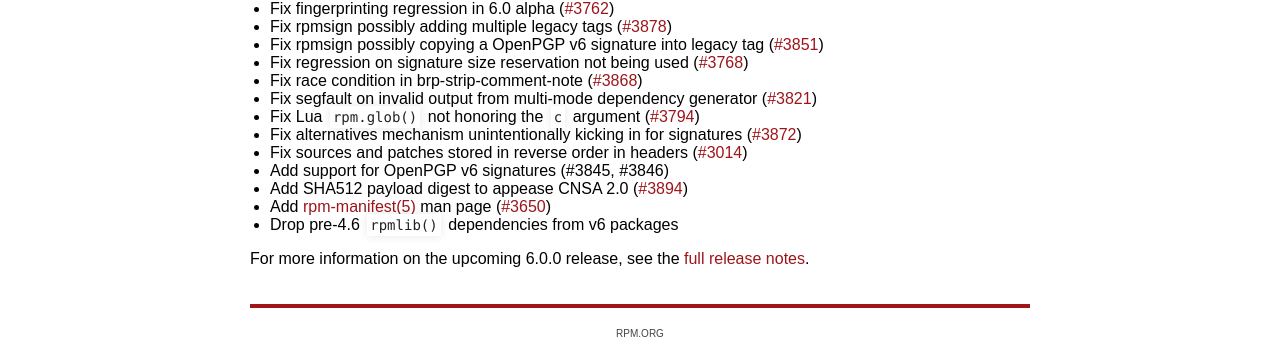
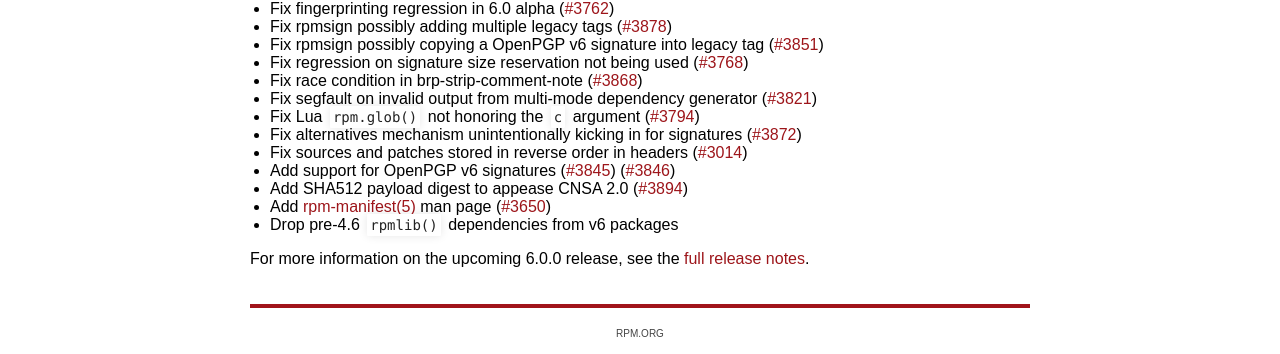
Before and after one commit to rpm-software-management/rpm-web, a Jekyll site: the page built from _releases/5.99.92.md, in a window 1280 px wide. Shown: the part 509-863 px from the top of the page. Built offline with Jekyll 4.4.1, drawn with Linux system fonts in a browser that asks for light colours.

Commit message:
Fix ticket reference syntax in BETA2 summary
The parser (currently) expects the (#NNNN) format when making automatic
links.

```diff
--- a/_releases/5.99.92.md
+++ b/_releases/5.99.92.md
@@ -19,7 +19,7 @@ summary:
 * Fix Lua `rpm.glob()` not honoring the `c` argument (#3794)
 * Fix alternatives mechanism unintentionally kicking in for signatures (#3872)
 * Fix sources and patches stored in reverse order in headers (#3014)
-* Add support for OpenPGP v6 signatures (#3845, #3846)
+* Add support for OpenPGP v6 signatures (#3845) (#3846)
 * Add SHA512 payload digest to appease CNSA 2.0 (#3894)
 * Add *rpm-manifest*(5) man page (#3650)
 * Drop pre-4.6 `rpmlib()` dependencies from v6 packages
```
